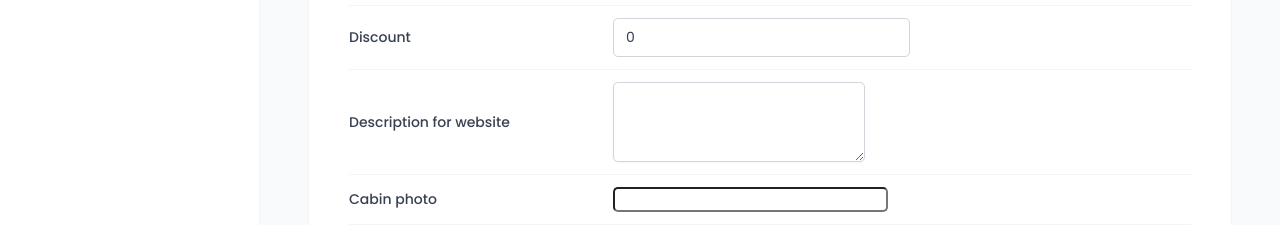
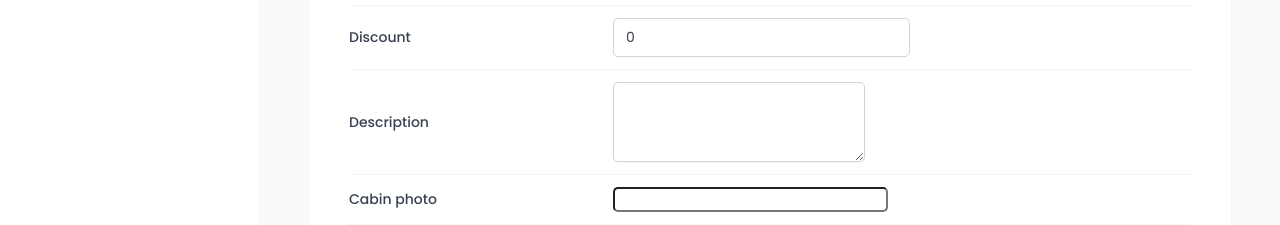
Before and after one commit to NekoJar/wild-oasis, a React (Vite) app: page /cabins in a window 1280 px wide. Both pictures are taken after a click on the button "Add new cabin". Shown: the part 495-720 px from the top of the page. Built offline with nearby package versions, Linux system fonts and the light colour scheme; no server answers; the database is empty; a web font is replaced by a local one.

Commit message:
handling form errors

```diff
--- a/src/features/cabins/CreateCabinForm.jsx
+++ b/src/features/cabins/CreateCabinForm.jsx
@@ -9,45 +9,12 @@
 import { useMutation, useQueryClient } from "@tanstack/react-query";
 import { createCabin } from "../../services/apiCabins";
 import { toast } from "react-hot-toast";
-
-const FormRow = styled.div`
-  display: grid;
-  align-items: center;
-  grid-template-columns: 24rem 1fr 1.2fr;
-  gap: 2.4rem;
-
-  padding: 1.2rem 0;
-
-  &:first-child {
-    padding-top: 0;
-  }
-
-  &:last-child {
-    padding-bottom: 0;
-  }
-
-  &:not(:last-child) {
-    border-bottom: 1px solid var(--color-grey-100);
-  }
-
-  &:has(button) {
-    display: flex;
-    justify-content: flex-end;
-    gap: 1.2rem;
-  }
-`;
-
-const Label = styled.label`
-  font-weight: 500;
-`;
-
-const Error = styled.span`
-  font-size: 1.4rem;
-  color: var(--color-red-700);
-`;
+import FormRow from "../../ui/FormRow";
 
 function CreateCabinForm() {
-  const { register, handleSubmit, reset } = useForm();
+  const { register, handleSubmit, reset, getValues, formState } = useForm();
+
+  const { errors } = formState;
 
   const queryClient = useQueryClient();
 
@@ -65,45 +32,81 @@
     mutate(data);
   }
 
+  function onError(error) {
+    // console.log(error);
+  }
+
   return (
-    <Form onSubmit={handleSubmit(onSubmit)}>
-      <FormRow>
-        <Label htmlFor="name">Cabin name</Label>
-        <Input type="text" id="name" {...register("name")} />
+    <Form onSubmit={handleSubmit(onSubmit, onError)}>
+      <FormRow label="Cabin name" error={errors?.name?.message}>
+        <Input
+          type="text"
+          id="name"
+          disabled={isCreating}
+          {...register("name", {
+            required: "This field is required",
+          })}
+        />
       </FormRow>
 
-      <FormRow>
-        <Label htmlFor="maxCapacity">Maximum capacity</Label>
-        <Input type="number" id="maxCapacity" {...register("maxCapacity")} />
+      <FormRow label="Maximum capacity" error={errors?.maxCapacity?.message}>
+        <Input
+          type="number"
+          id="maxCapacity"
+          disabled={isCreating}
+          {...register("maxCapacity", {
+            required: "This field is required",
+            min: {
+              value: 1,
+              message: "Capacity should be at least 1",
+            },
+          })}
+        />
       </FormRow>
 
-      <FormRow>
-        <Label htmlFor="regularPrice">Regular price</Label>
-        <Input type="number" id="regularPrice" {...register("regularPrice")} />
+      <FormRow label="Regular price" error={errors?.regularPrice?.message}>
+        <Input
+          type="number"
+          id="regularPrice"
+          disabled={isCreating}
+          {...register("regularPrice", {
+            required: "This field is required",
+            min: {
+              value: 1,
+              message: "Capacity should be at least 1",
+            },
+          })}
+        />
       </FormRow>
 
-      <FormRow>
-        <Label htmlFor="discount">Discount</Label>
+      <FormRow label="Discount" error={errors?.discount?.message}>
         <Input
           type="number"
           id="discount"
           defaultValue={0}
-          {...register("discount")}
+          disabled={isCreating}
+          {...register("discount", {
+            required: "This field is required",
+            validate: (value) =>
+              value <= getValues().regularPrice ||
+              "Discount should be less than regular price",
+          })}
         />
       </FormRow>
 
-      <FormRow>
-        <Label htmlFor="description">Description for website</Label>
+      <FormRow label="Description" error={errors?.description?.message}>
         <Textarea
           type="number"
           id="description"
           defaultValue=""
-          {...register("description")}
+          disabled={isCreating}
+          {...register("description", {
+            required: "This field is required",
+          })}
         />
       </FormRow>
 
-      <FormRow>
-        <Label htmlFor="image">Cabin photo</Label>
+      <FormRow label="Cabin photo" disabled={isCreating}>
         <FileInput id="image" accept="image/*" />
       </FormRow>
 
--- a/src/ui/AppLayout.jsx
+++ b/src/ui/AppLayout.jsx
@@ -13,6 +13,7 @@
 const Main = styled.main`
   background-color: var(--color-grey-50);
   padding: 4rem 4.8rem 6.4rem;
+  overflow: scroll;
 `;
 
 const Container = styled.div`
--- /dev/null
+++ b/src/ui/FormRow.jsx
@@ -0,0 +1,49 @@
+import { styled } from "styled-components";
+
+const StyledFormRow = styled.div`
+  display: grid;
+  align-items: center;
+  grid-template-columns: 24rem 1fr 1.2fr;
+  gap: 2.4rem;
+
+  padding: 1.2rem 0;
+
+  &:first-child {
+    padding-top: 0;
+  }
+
+  &:last-child {
+    padding-bottom: 0;
+  }
+
+  &:not(:last-child) {
+    border-bottom: 1px solid var(--color-grey-100);
+  }
+
+  &:has(button) {
+    display: flex;
+    justify-content: flex-end;
+    gap: 1.2rem;
+  }
+`;
+
+const Label = styled.label`
+  font-weight: 500;
+`;
+
+const Error = styled.span`
+  font-size: 1.4rem;
+  color: var(--color-red-700);
+`;
+
+function FormRow({ label, error, children }) {
+  return (
+    <StyledFormRow>
+      {label && <Label htmlFor={children.props.id}>{label}</Label>}
+      {children}
+      {error && <Error>{error}</Error>}
+    </StyledFormRow>
+  );
+}
+
+export default FormRow;
```
